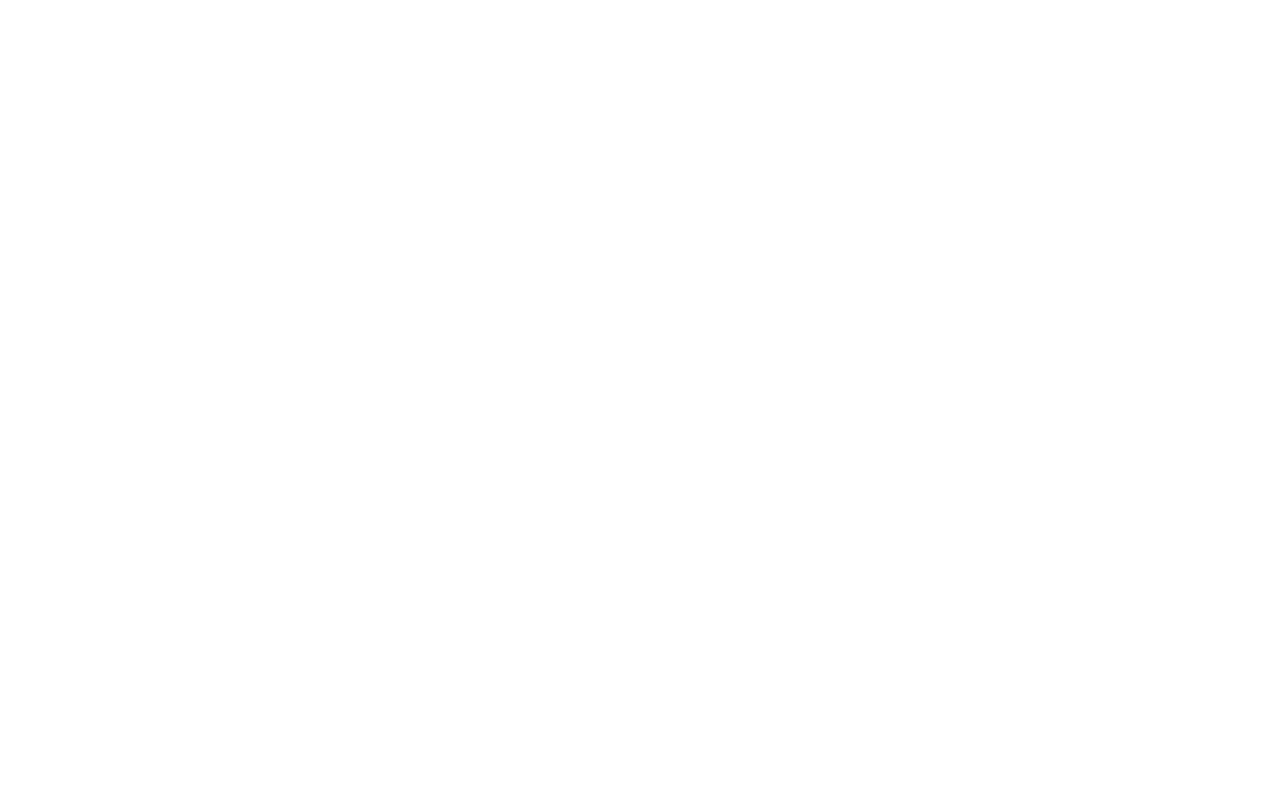
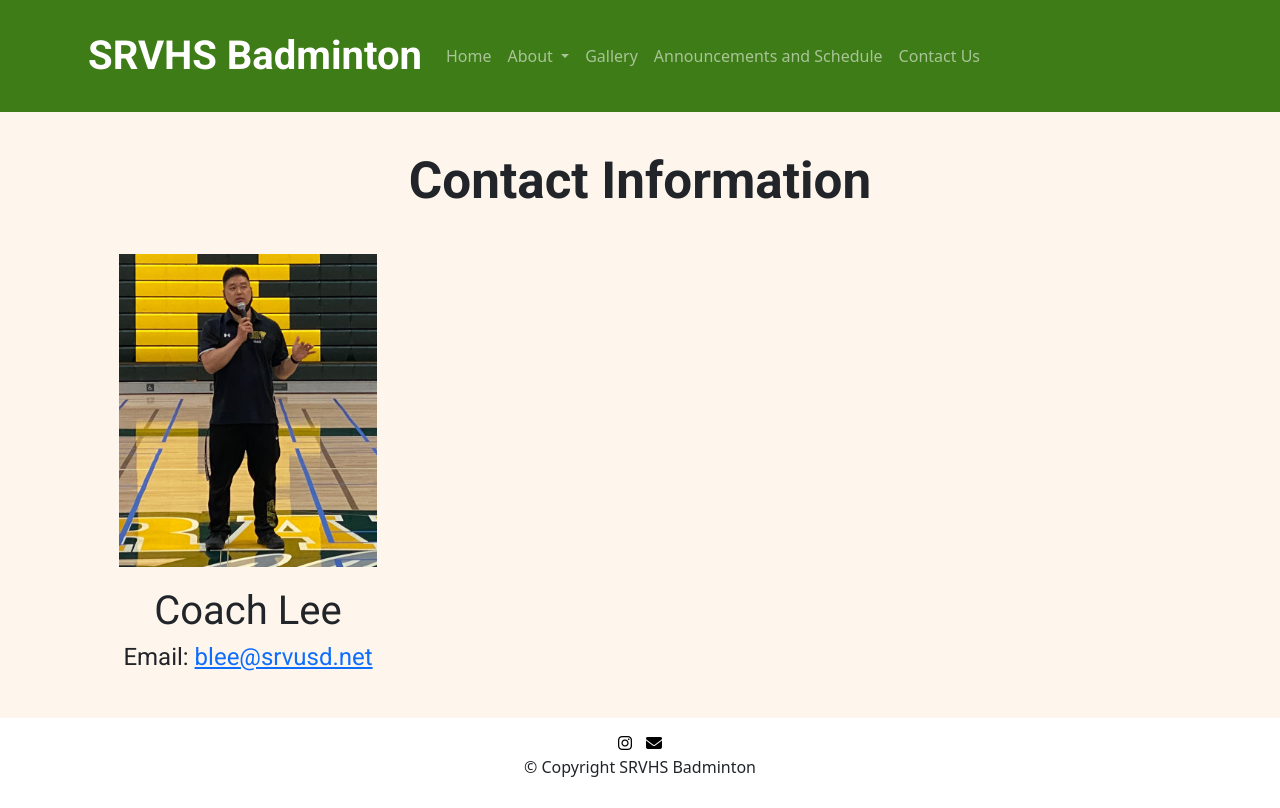
Before and after one commit to srvbirdies/srvbirdies.github.io, a plain HTML site: page contact.html in a window 1280 px wide. Drawn offline with nearby package versions, Linux system fonts and the light colour scheme.

Commit message:
Updated contact.html and index.html

```diff
--- a/contact.html
+++ b/contact.html
@@ -15,8 +15,71 @@
     <script src="https://kit.fontawesome.com/4a81853374.js" crossorigin="anonymous"></script>
     <!-- CSS Stylesheet Link -->
     <link rel="stylesheet" href="css/styles_global.css">
+    <link rel="stylesheet" href="css/styles_contact.css">
   </head>
   <body>
+    <section class="green-section" id="navbar-style">
+      <div class="container-fluid">
+        <nav class="navbar navbar-expand-lg navbar-dark">
+          <div class="container-fluid">
+            <a class="navbar-brand" href="index.html">SRVHS Badminton</a>
+            <button class="navbar-toggler" type="button" data-bs-toggle="collapse" data-bs-target="#navbarSupportedContent" aria-controls="navbarSupportedContent" aria-expanded="false" aria-label="Toggle navigation">
+              <span class="navbar-toggler-icon"></span>
+            </button>
+            <div class="collapse navbar-collapse" id="navbarSupportedContent">
+              <ul class="navbar-nav me-auto mb-2 mb-lg-0">
+                <li class="nav-item">
+                  <a class="nav-link" aria-current="page" href="index.html">Home</a>
+                </li>
+                <li class="nav-item dropdown">
+                  <a class="nav-link dropdown-toggle" href="#" id="navbarDropdown" role="button" data-bs-toggle="dropdown" aria-expanded="false">
+                    About
+                  </a>
+                  <ul class="dropdown-menu" aria-labelledby="navbarDropdown">
+                    <li><a class="dropdown-item" href="team.html">Badminton Team</a></li>
+                    <li><a class="dropdown-item" href="club.html">Badminton Club</a></li>
+                  </ul>
+                </li>
+                <li class="nav-item">
+                  <a class="nav-link" href="gallery.html">Gallery</a>
+                </li>
+                <li class="nav-item">
+                  <a class="nav-link" href="announcements.html">Announcements and Schedule</a>
+                </li>
+                <li class="nav-item">
+                  <a class="nav-link" href="contact.html">Contact Us</a>
+                </li>
+              </ul>
+            </div>
+          </div>
+        </nav>
+      </div>
+    </section>
+    <section class="cream-section" id="contact-info">
+      <h1 class="contact-heading-text">Contact Information</h1>
+      <div class="contact-container">
+        <div class="row">
+          <div class="col-lg-4">
+            <img class="contact-image-left" src="images/AF5D990E-592F-4170-8CEB-9F0F809D4001.jpg" alt="coach-lee-img">
+            <h2 class="contact-description">Coach Lee</h2>
+            <h3 class="contact-description-extra">Email: <span><a href="mailto:blee@srvusd.net">blee@srvusd.net</a></span></h3>
+          </div>
+          <div class="col-lg-4">
 
+          </div>
+          <div class="col-lg-4">
+
+          </div>
+        </div>
+      </div>
+    </section>
+    <section id="footer">
+      <!-- Footer Stuff -->
+      <div class="container-fluid">
+        <a href="https://www.instagram.com/srvhsbadminton/" target="_blank" rel="noopener noreferrer"><i class="fab fa-instagram footer-icon"></i></a>
+        <a href="mailto:srvbirdies@gmail.com"><i class="fas fa-envelope footer-icon"></i></a>
+        <p>© Copyright SRVHS Badminton</p>
+      </div>
+    </section>
   </body>
 </html>
--- /dev/null
+++ b/css/styles_contact.css
@@ -0,0 +1,28 @@
+#contact-info {
+  padding: 3% 5% 3%;
+}
+.contact-heading-text {
+  font-family: "Roboto", sans-serif;
+  font-size: 3.2rem;
+  font-weight: 700;
+  text-align: center;
+}
+.contact-container {
+  padding-top: 3%;
+}
+.contact-image-left {
+  width: 70%;
+}
+.contact-description {
+  font-family: "Roboto", sans-serif;
+  font-size: 2.5rem;
+  margin-top: 20px;
+  text-align: center;
+}
+.contact-description-extra {
+  font-family: "Roboto", sans-serif;
+  font-size: 1.5rem;
+}
+.col-lg-4 {
+  text-align: center;
+}
```
Also changed, not shown: index.html (+1 -1 lines).
